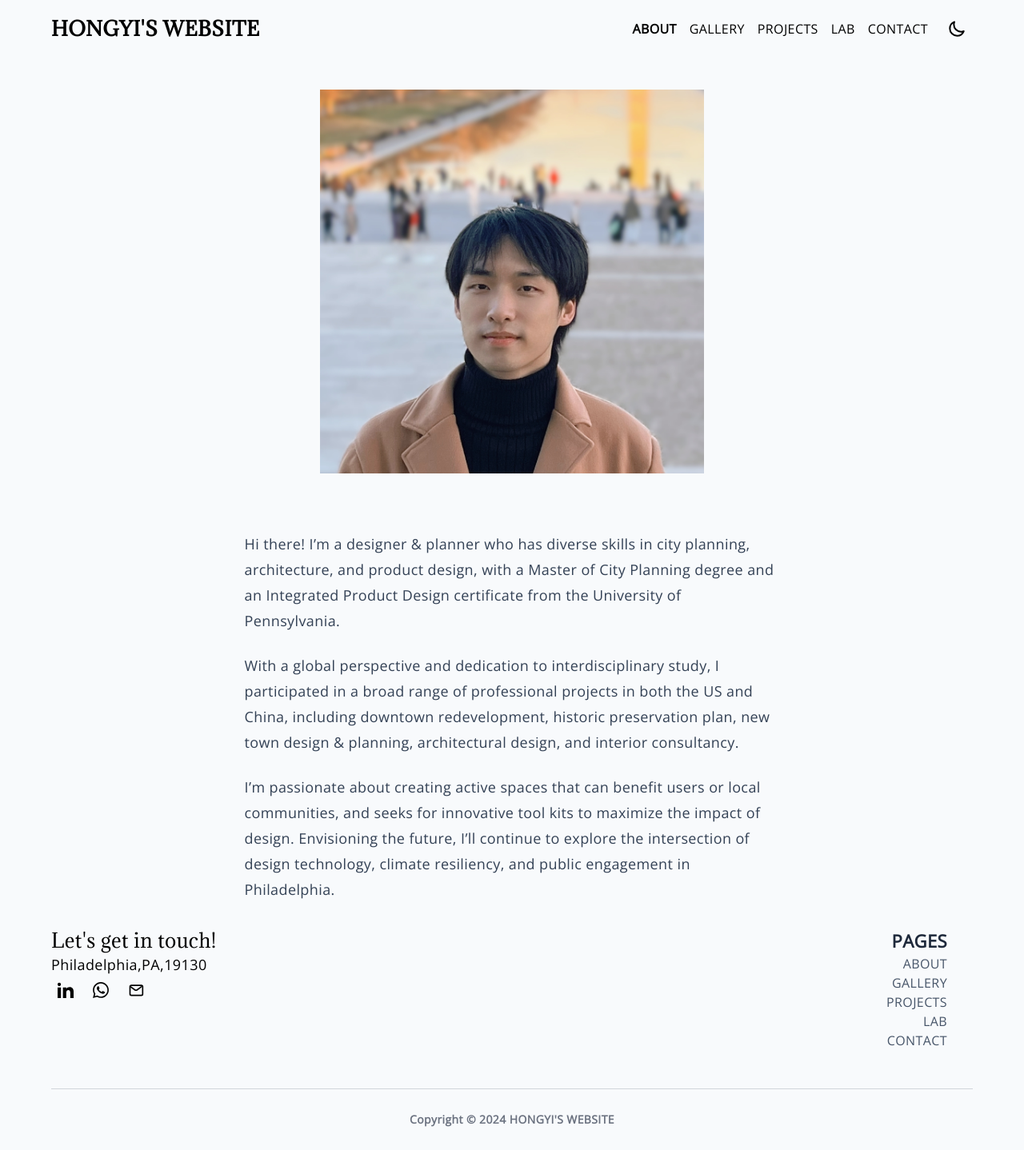
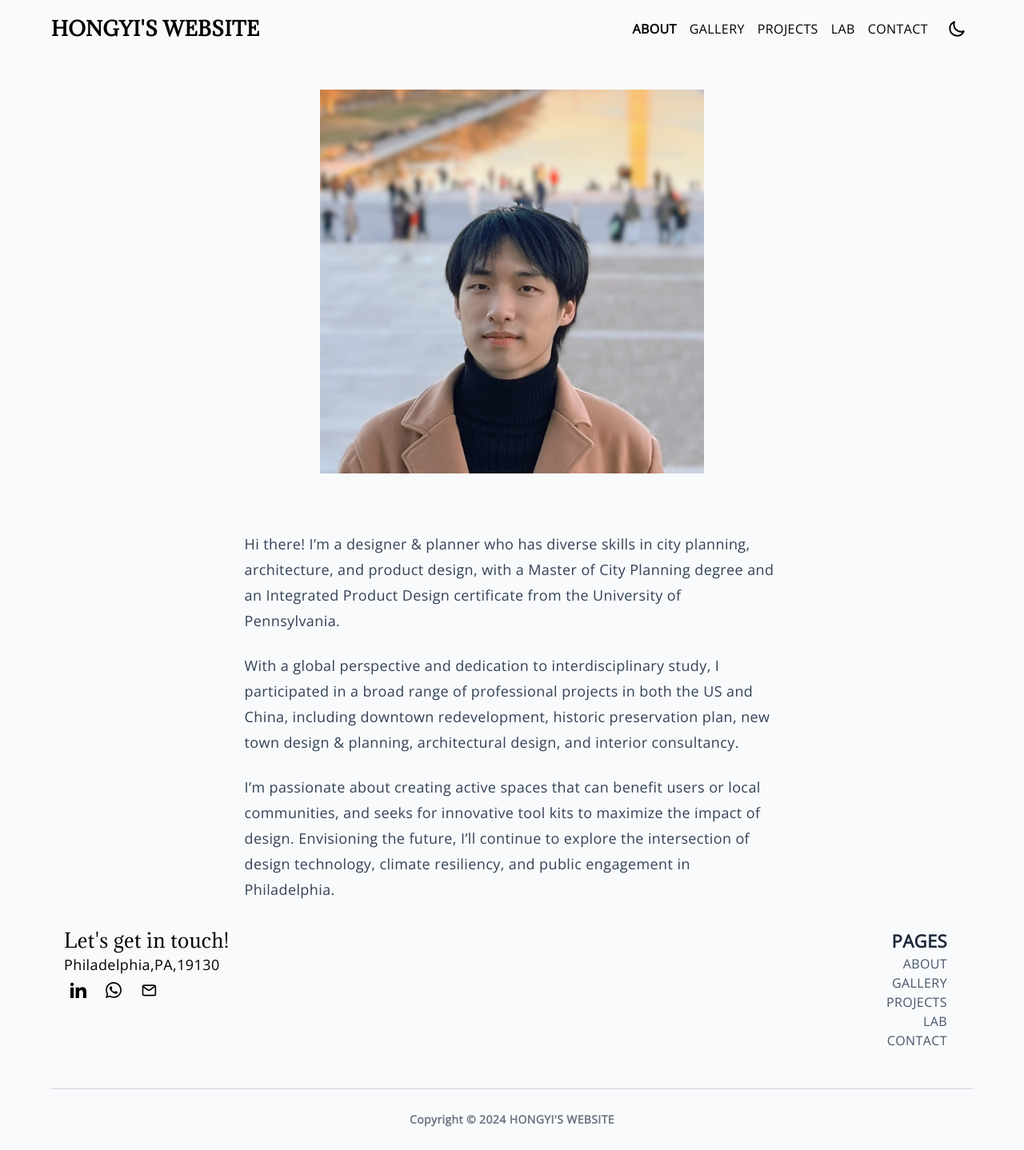
Before and after one commit to hongyili-hl/hongyili-hl.github.io, a Jekyll site: the page built from about.md, in a window 1280 px wide. Shown: the whole page at 80% size. Built offline with Jekyll 4.4.1, drawn with Linux system fonts in a browser that asks for light colours.

Commit message:
Update footer.html

```diff
--- a/_includes/footer.html
+++ b/_includes/footer.html
@@ -3,7 +3,7 @@
 <footer class="relative pt-12 pb-6">
   <div class="container mx-auto">
     <div class="flex flex-wrap text-left lg:text-left">
-      <div class="w-full lg:w-6/12">
+      <div class="w-full lg:w-6/12 px-4">
         <h5 class="text-2xl fonat-semibold">{{ site.data[site.lang].footer.title | default: "Let's get in touch!" |
           localize}}</h5>
         <span class="text-lg dark:text-slate-300 my-4">
```
